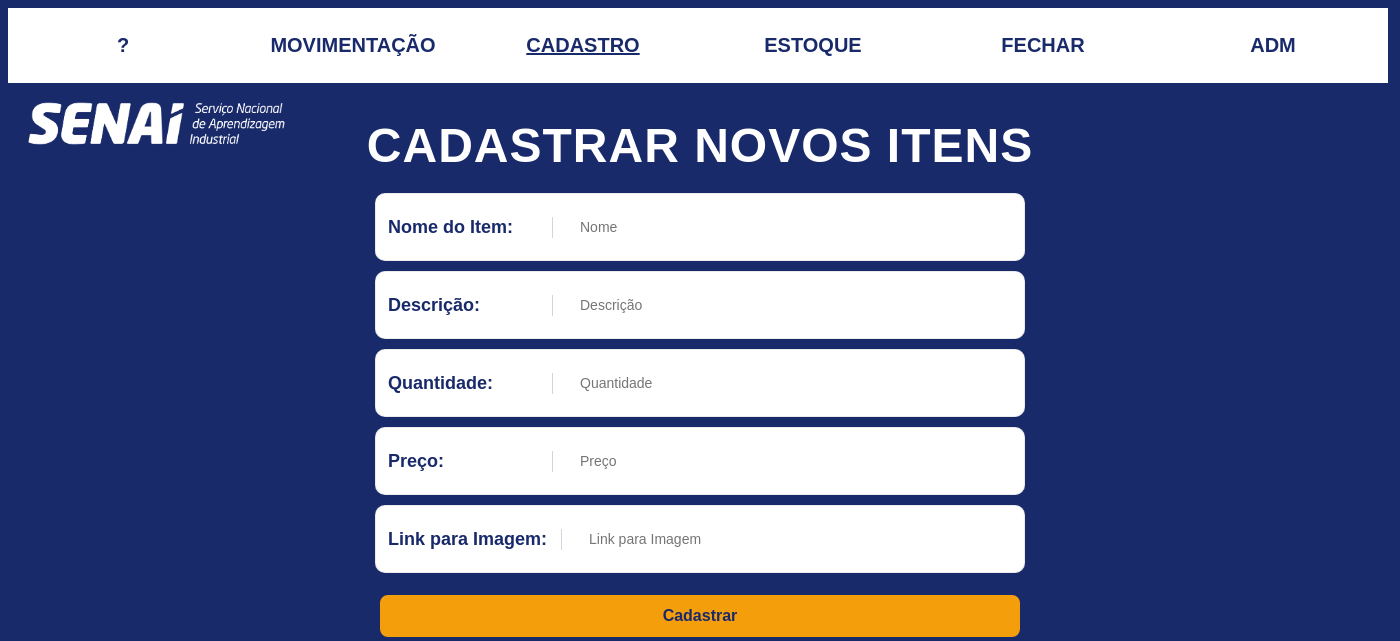
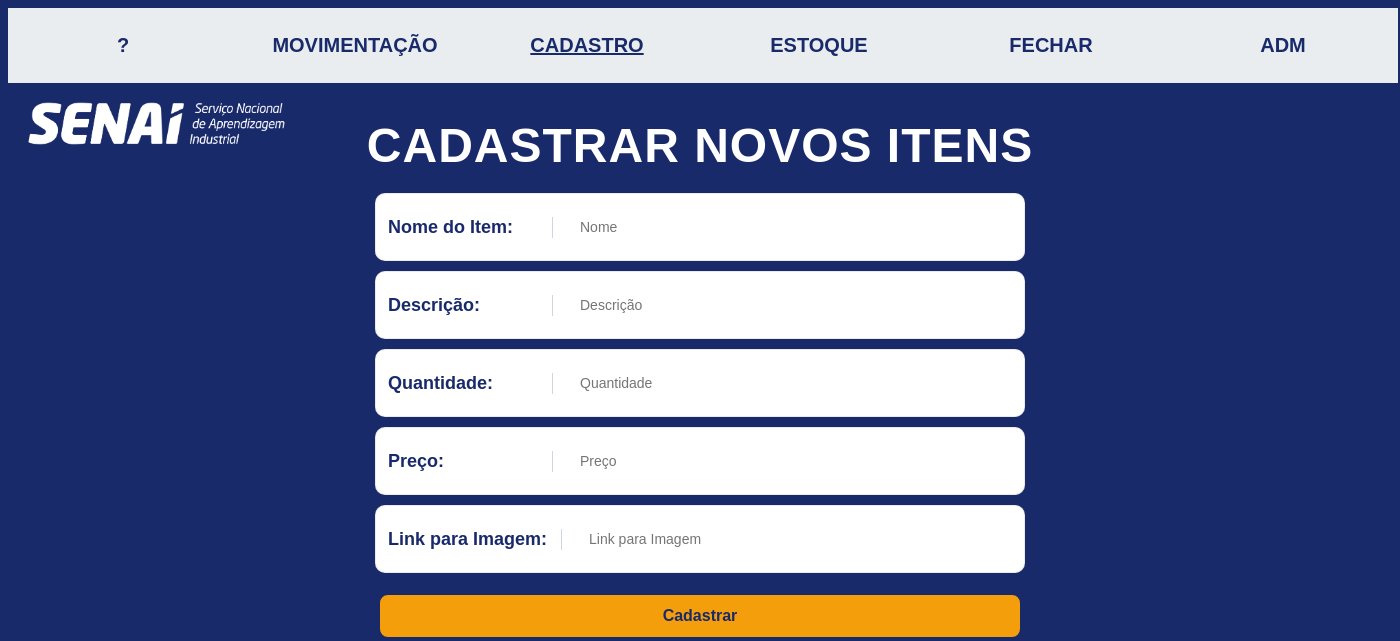
Before and after one commit to mpxmixvmpx-beep/sistema-de-almoxarifado, a Flask app: page /cadastro in a window 1400 px wide. Shown: the top 641 px of the page. Run offline with Flask 3, Linux system fonts and the light colour scheme.

Commit message:
Quase terminando pagina de movimentacao, faltando apenas fazer os sistemas de login

```diff
--- a/sistema-de-almoxarifado/Sistema de Almoxarifado 2.0/almox-ready/app.py
+++ b/sistema-de-almoxarifado/Sistema de Almoxarifado 2.0/almox-ready/app.py
@@ -19,6 +19,30 @@
 @app.route("/movimentacao")
 def movimentacao():
     return render_template("movimentacao.html")
+
+@app.route("/movimentacao_concluida" , methods=['POST'])
+def movimentacao_concluida():
+    nome = request.form.get('nome')
+    qtd = request.form.get('qtd')
+    selecao = request.form.get('selecao')
+    conexao = obter_conexao()
+
+    cursor = conexao.cursor()
+    nome = (nome,)
+    query = "SELECT qtd FROM objetos_do_roger WHERE nome = %s;"
+
+    cursor.execute(query, nome,)
+
+    qtd_banco = cursor.fetchone()
+    qtd_banco = qtd_banco[0]
+
+    if selecao == "1": #AUMENTAR A QUANTIDADE DE ITENS NO ESTOQUE
+        qtd = qtd_banco + qtd
+
+    #if selecao == "2":
+        #DIMINUIR A QUANTIDADE DE ITENS NO ESTOQUE
+
+    return render_template("movimentacao_concluida.html", qtd_banco=qtd_banco)
 
 @app.route("/estoque")
 def estoque():
--- a/sistema-de-almoxarifado/Sistema de Almoxarifado 2.0/almox-ready/static/adm_page.css
+++ b/sistema-de-almoxarifado/Sistema de Almoxarifado 2.0/almox-ready/static/adm_page.css
@@ -1,6 +1,7 @@
 body {
     background-color:#192A6B;
     font: large Arial, sans-serif;
+    margin: 0;
 }
 
 input,
--- a/sistema-de-almoxarifado/Sistema de Almoxarifado 2.0/almox-ready/static/cadastro.css
+++ b/sistema-de-almoxarifado/Sistema de Almoxarifado 2.0/almox-ready/static/cadastro.css
@@ -85,12 +85,13 @@
 }
 
 .navbar {
-    background-color: white;
+    background-color: #EAEDEF;
     width: 3000px;
     height: 75px;
     display: flex;
     align-items: center;
     justify-content: center;
+    gap: 2px;
 }
 
 .navbar a {
@@ -102,11 +103,12 @@
     width: 230px;
     height: 50px;
     border-radius: 40px;
-    background-color: white;
+    background-color: #EAEDEF;
     border-width: 0px;
     font-size: 20px;
     color: #192A6B;
     cursor: pointer;
+    font-style: bold;
 }
 
 .senailogo {
--- a/sistema-de-almoxarifado/Sistema de Almoxarifado 2.0/almox-ready/static/cadastro_concluido.css
+++ b/sistema-de-almoxarifado/Sistema de Almoxarifado 2.0/almox-ready/static/cadastro_concluido.css
@@ -57,12 +57,13 @@
 }
 
 .navbar {
-    background-color: white;
+    background-color: #EAEDEF;
     width: 3000px;
     height: 75px;
     display: flex;
     align-items: center;
     justify-content: center;
+    gap: 2px;
 }
 
 .navbar a {
@@ -74,11 +75,12 @@
     width: 230px;
     height: 50px;
     border-radius: 40px;
-    background-color: white;
+    background-color: #EAEDEF;
     border-width: 0px;
     font-size: 20px;
     color: #192A6B;
     cursor: pointer;
+    font-style: bold;
 }
 
 .senailogo {
--- a/sistema-de-almoxarifado/Sistema de Almoxarifado 2.0/almox-ready/static/estoque.css
+++ b/sistema-de-almoxarifado/Sistema de Almoxarifado 2.0/almox-ready/static/estoque.css
@@ -70,6 +70,7 @@
     align-items: center;
     gap: 5px;
     position: relative;
+    margin-top: 10px;
 }
 
 .navbar {
--- a/sistema-de-almoxarifado/Sistema de Almoxarifado 2.0/almox-ready/static/movimentacao.css
+++ b/sistema-de-almoxarifado/Sistema de Almoxarifado 2.0/almox-ready/static/movimentacao.css
@@ -35,7 +35,7 @@
     padding: 10px 12px;
 }
 
-select.entrada_campo {
+.entrada_campo {
     height: 44px;
     padding: 10px 12px;
     appearance: none;
--- a/sistema-de-almoxarifado/Sistema de Almoxarifado 2.0/almox-ready/static/movimentacao_concluida.css
+++ b/sistema-de-almoxarifado/Sistema de Almoxarifado 2.0/almox-ready/static/movimentacao_concluida.css
@@ -57,12 +57,13 @@
 }
 
 .navbar {
-    background-color: white;
+    background-color: #EAEDEF;
     width: 3000px;
     height: 75px;
     display: flex;
     align-items: center;
     justify-content: center;
+    gap: 2px;
 }
 
 .navbar a {
@@ -74,11 +75,12 @@
     width: 230px;
     height: 50px;
     border-radius: 40px;
-    background-color: white;
+    background-color: #EAEDEF;
     border-width: 0px;
     font-size: 20px;
     color: #192A6B;
     cursor: pointer;
+    font-style: bold;
 }
 
 .senailogo {
--- a/sistema-de-almoxarifado/Sistema de Almoxarifado 2.0/almox-ready/templates/cadastro_concluido.html
+++ b/sistema-de-almoxarifado/Sistema de Almoxarifado 2.0/almox-ready/templates/cadastro_concluido.html
@@ -24,6 +24,7 @@
     <a href="/adm">
         <button><b>ADM</b></button></a>
 </div>
+<br>
     <div class="senailogo-container">
         <img src="{{ url_for('static', filename='imagens/senailogo.png') }}" alt="SENAI" class="senailogo">
     </div>
@@ -35,7 +36,7 @@
     <p class="texto_conclusao">Cadastro realizado com sucesso!</p>
     <img src="{{ url_for('static', filename='imagens/rogeraura.png') }}" class="imagem_conclusao">
     <a href="/estoque" class="botao_adicionar">Ver estoque</a>
-</div>
+    </div>
 
 </body>
 </html>
--- a/sistema-de-almoxarifado/Sistema de Almoxarifado 2.0/almox-ready/templates/movimentacao.html
+++ b/sistema-de-almoxarifado/Sistema de Almoxarifado 2.0/almox-ready/templates/movimentacao.html
@@ -33,8 +33,8 @@
 <form action="/movimentacao_concluida" method="POST" class="formulario_cadastro">
 
     <div class="linha_campo">
-        <label class="rotulo_campo" for="tipo_movimentacao">Tipo:</label>
-        <select id="tipo_movimentacao" class="entrada_campo" name="tipo_movimentacao">
+        <label class="rotulo_campo">Tipo:</label>
+        <select class="entrada_campo" name="selecao">
             <option selected>Selecione o tipo de movimentação</option>
             <option value="1">Entrada</option>
             <option value="2">Saída</option>
```
Also changed, not shown: sistema-de-almoxarifado/Sistema de Almoxarifado 2.0/almox-ready/static/home.css (+12 -9 lines), sistema-de-almoxarifado/Sistema de Almoxarifado 2.0/almox-ready/templates/movimentacao_concluida.html (+8 -6 lines).
